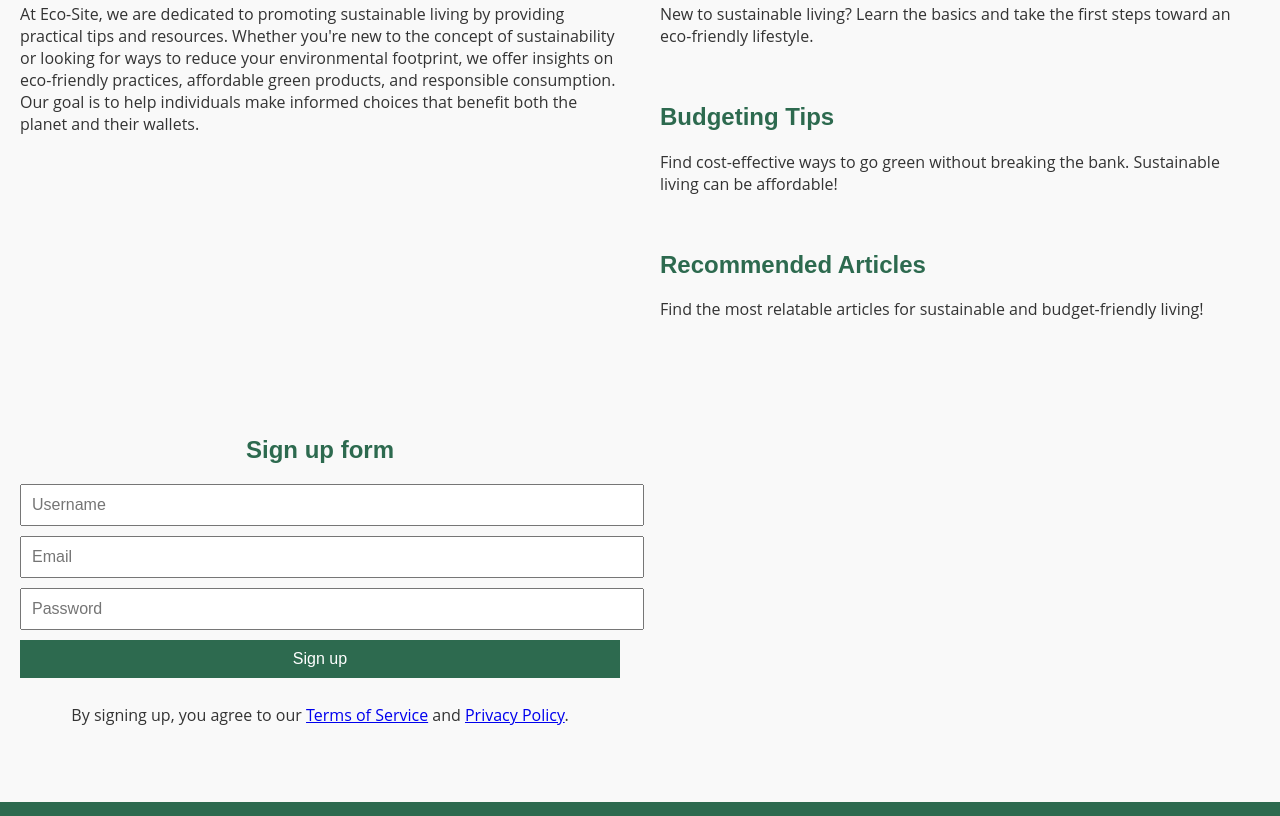
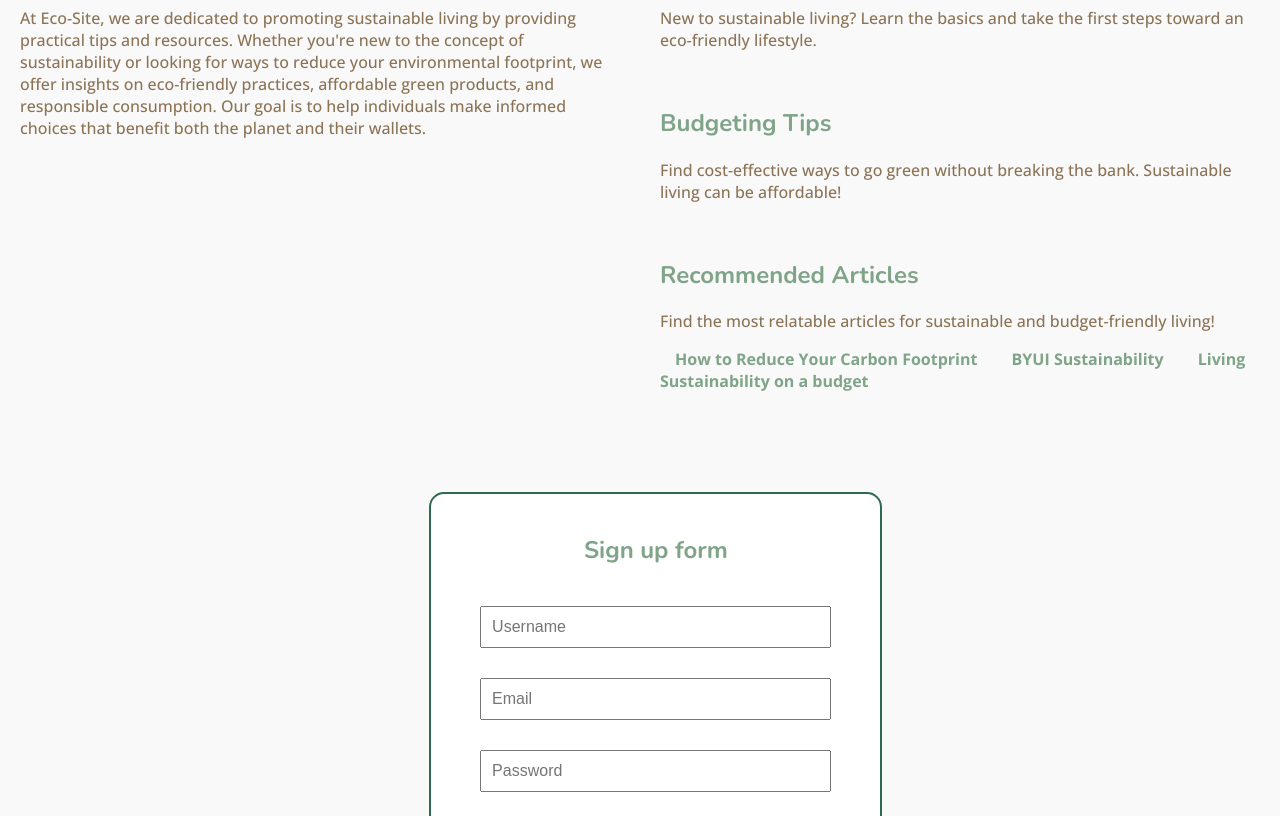
Before and after one commit to CS4V4GE/WDD130, a plain HTML site: page Eco-Site/index.html in a window 1280 px wide. Shown: the part 725-1541 px from the top of the page. Drawn offline with nearby package versions, Linux system fonts and the light colour scheme.

Commit message:
site fixed

```diff
--- a/Eco-Site/index.html
+++ b/Eco-Site/index.html
@@ -17,6 +17,7 @@
       <nav>
         <a href="getting-started.html" class="nav-button">Getting Started</a>
         <a href="budgeting-tips.html" class="nav-button">Budgeting Tips</a>
+        <a href="site-plan.html" class="nav-button">Site Plan</a>
       </nav>
     </header>
 
@@ -43,7 +44,7 @@
           </p>
         </div>
         <div class="highlight">
-          <h2><a href="budget-tips.html">Budgeting Tips</a></h2>
+          <h2><a href="budgeting-tips.html">Budgeting Tips</a></h2>
           <p>
             Find cost-effective ways to go green without breaking the bank.
             Sustainable living can be affordable!
@@ -52,25 +53,29 @@
         <div class="highlight">
           <h2>Recommended Articles</h2>
           <p>
-            Find the most relatable articles for sustainable and budget-friendly
-            living!
+            Find the most relatable articles for sustainable and budget-friendly living!
           </p>
+          <nav>
+            <a href="https://www.nationalgeographic.com/environment/article/how-to-reduce-your-carbon-footprint" class="nav-button">How to Reduce Your Carbon Footprint</a>
+            <a href="https://www.byui.edu/sustainability/" class="nav-button">BYUI Sustainability</a>
+            <a href="https://www.considerate-consumer.com/living-sustainably-on-a-budget" class="nav-button">Living Sustainability on a budget</a>
+          </nav>
         </div>
       </section>
 
-      <!-- Signup Form -->
       <section class="signup">
-        <h2>Sign up form</h2>
         <form>
+          <h2>Sign up form</h2>
           <input type="text" placeholder="Username" required />
           <input type="email" placeholder="Email" required />
           <input type="password" placeholder="Password" required />
           <button type="submit">Sign up</button>
-        </form>
-        <p>
+          <p class="disclaimer">
           By signing up, you agree to our <a href="#">Terms of Service</a> and
           <a href="#">Privacy Policy</a>.
-        </p>
+          </p>
+        </form>
+
       </section>
     </main>
 
--- a/Eco-Site/styles/site-plan.css
+++ b/Eco-Site/styles/site-plan.css
@@ -17,7 +17,7 @@ Any spaces in your font name should be replaced with a + */
   --headline-color-on-white: #7FA488;  /* headlines on a white background */
   --headline-color-on-color: white; /* headlines on a colored background */
   --paragraph-color-on-white: #8B7355; /* paragraph text on a white background */
-  --paragraph-color-on-color: white; /* paragraph text on a colored background */
+  --paragraph-color-on-color: white;
   --paragraph-background-color: #7FA488;
   --nav-link-color: #7FA488;
   --nav-background-color: #F4D03F;
--- a/Eco-Site/styles/styles.css
+++ b/Eco-Site/styles/styles.css
@@ -1,16 +1,16 @@
-/* Global Styles */
+@import url('https://fonts.googleapis.com/css2?family=Nunito:ital,wght@0,200..1000;1,200..1000&family=Open+Sans:ital,wght@0,300..800;1,300..800&family=Tinos:ital,wght@0,400;0,700;1,400;1,700&family=Ubuntu:ital,wght@0,300;0,400;0,500;0,700;1,300;1,400;1,500;1,700&display=swap');
+
+
 body {
     font-family: 'Open Sans', sans-serif;
     margin: 0;
     padding: 0;
     color: #333;
     background-color: #f9f9f9;
+    display: grid;
 }
 
-h1, h2 {
-    font-family: 'Montserrat', sans-serif;
-    color: #2d6a4f;
-}
+
 
 header {
     background-image: url('../images/forest.jpg');
@@ -21,8 +21,15 @@ header {
     padding: 100px 0;
     position: relative;
     height: 400px;
+    box-shadow: 0 4px 6px rgba(0, 0, 0, 1);
 }
-
+p {
+    color: #8B7355;
+    font-family: "Open Sans", sans-serif;
+    font-optical-sizing: auto;
+    font-weight: 500;
+    font-style: normal;
+}
 
 .website-header {
     font-size: 3rem;
@@ -50,39 +57,60 @@ main {
 }
 
 .highlight h2 a {
-    color: #2d6a4f;
+    color: #7FA488;
     text-decoration: none;
 }
-
+.signup h2 {
+    align-self: center;
+}
 .signup {
-    display: flex;
-    flex-direction: column;
-    align-items: center;
-    justify-content: center;
-    text-align: center;
+padding-top: 20px;
+    display: grid;
+    grid-template-columns: 33% 33% 33%;
+    grid-column: 1/3;
     margin-top: 40px;
 }
-
+.signup p{
+    color:#A4C4D4;
+    padding-top: 10px;
+}
+header p {
+    color: black;
+}
 form {
+    grid-column: 2/3;
     display: flex;
     flex-direction: column;
     width: 100%;
     max-width: 600px;
+    padding: 20px;
+    border: 2px solid #2d6a4f;
+    border-radius: 15px;
+    background-color: #ffffff;
 }
 
 input, button {
+    align-self: center;
     margin-bottom: 10px;
     padding: 10px;
     font-size: 16px;
-    width: 100%;
+    width: 80%;
+    margin-top: 20px;
 }
-
+h1, h2, h3 {
+    font-family: "Nunito", sans-serif;
+    font-optical-sizing: auto;
+    font-weight: 700;
+    font-style: normal;
+    color: #7FA488;
+}
 
 button {
     background-color: #2d6a4f;
     color: white;
     border: none;
     cursor: pointer;
+
 }
 
 footer {
@@ -93,17 +121,25 @@ footer {
 }
 
 footer a {
-    color: white;
+    color: #A4C4D4;
     margin: 0 10px;
     text-decoration: none;
 }
-
+footer p{
+    color: #A4C4D4;
+}
+.highlight a {
+    color: #7FA488;
+}
 .logo {
     height: 40px;
     margin-bottom: 10px;
 }
 
-/* Responsive Design */
+.disclaimer {
+    text-align: center; /* Center the text in the disclaimer */
+}
+
 @media (max-width: 768px) {
     main {
         grid-template-columns: 1fr;
```
Also changed, not shown: Eco-Site/budgeting-tips.html (+1 -0 lines), Eco-Site/site-plan.html (+0 -26 lines).
